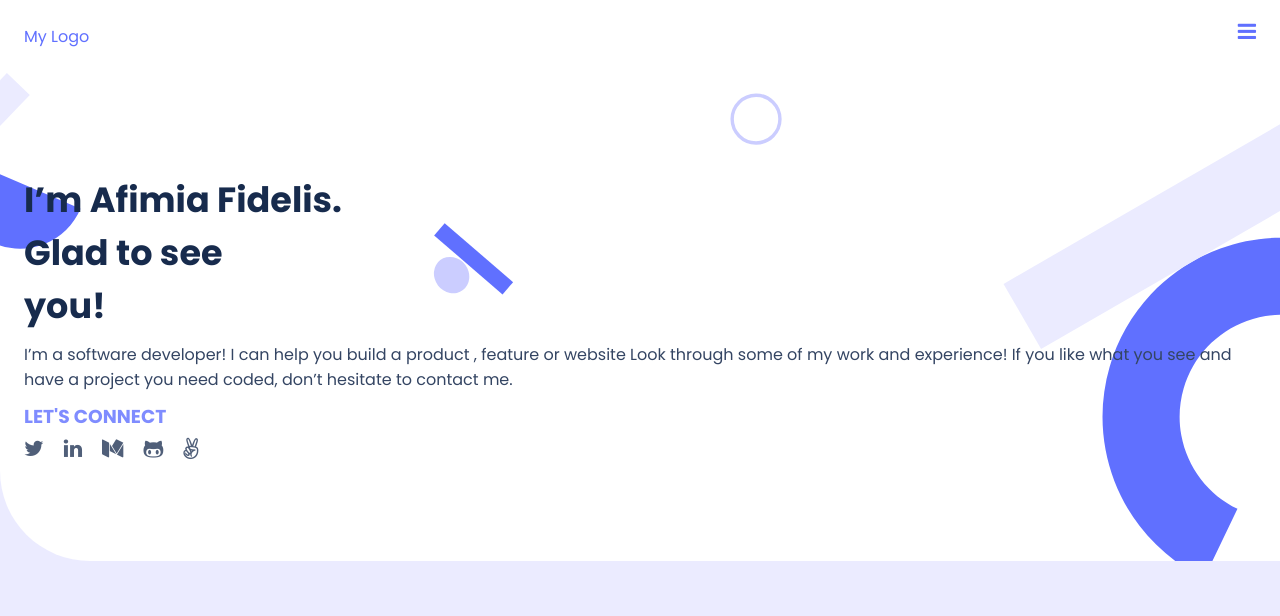
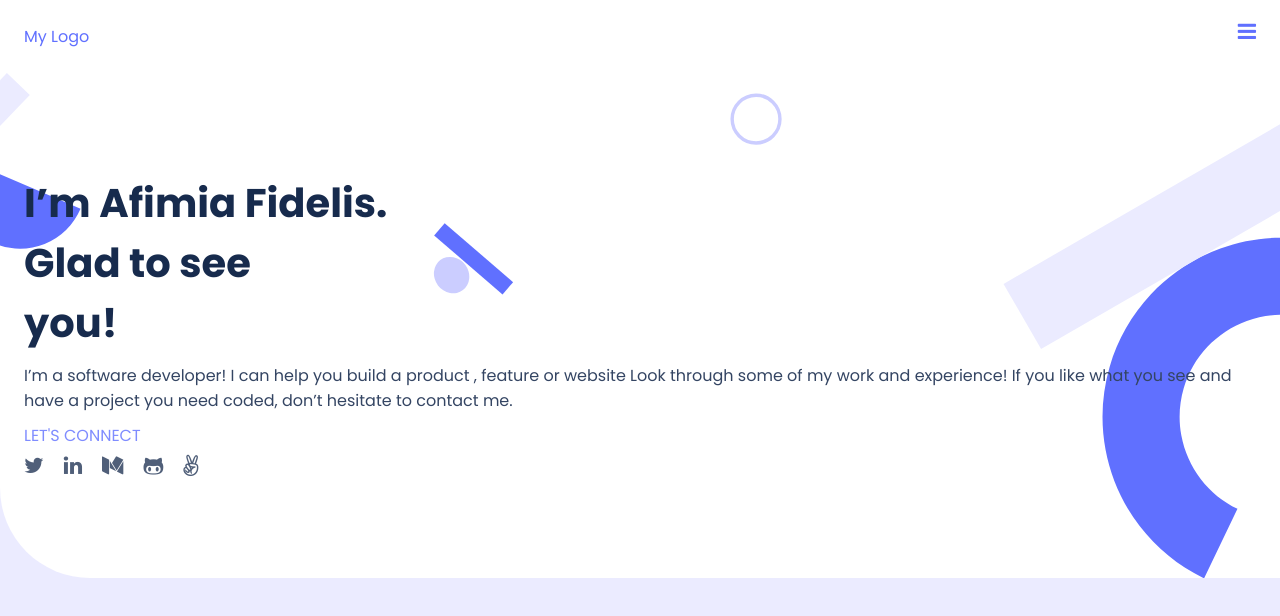
Before and after one commit to Izebiafe/Portfolio, a website: page index.html in a window 1280 px wide. Drawn offline with Linux system fonts and the light colour scheme.

Commit message:
adjust css styling

```diff
--- a/assets/css/style.css
+++ b/assets/css/style.css
@@ -39,17 +39,21 @@ nav h1 {
 }
 
 .banner h1 {
-  font-size: 35px;
-  color: #172b4d;
+  font-size: 40px;
+  font-weight: 700;
+  color: var(--neutrals-n-800, #172b4d);
 }
 
 .banner p {
   font-size: 16px;
   color: #344563;
   margin-top: 10px;
+  font-weight: 400;
 }
 
-.banner h3 {
+.banner h3 a {
+  font-size: 16px;
+  font-weight: 500;
   display: block;
   text-decoration: none;
   margin-top: 10px;
--- a/index.html
+++ b/index.html
@@ -27,7 +27,7 @@
     <div>
       <h1>I’m Afimia Fidelis. <br> Glad to see <br> you!</h1>
       <p>I’m a software developer! I can help you build a product , feature or website Look through some of my work and experience! If you like what you see and have a project you need coded, don’t hesitate to contact me.</p>
-      <h3 href="#">LET'S CONNECT</h3>
+      <h3><a href="#">LET'S CONNECT</a></h3>
     </div>
 
     <div>
```
